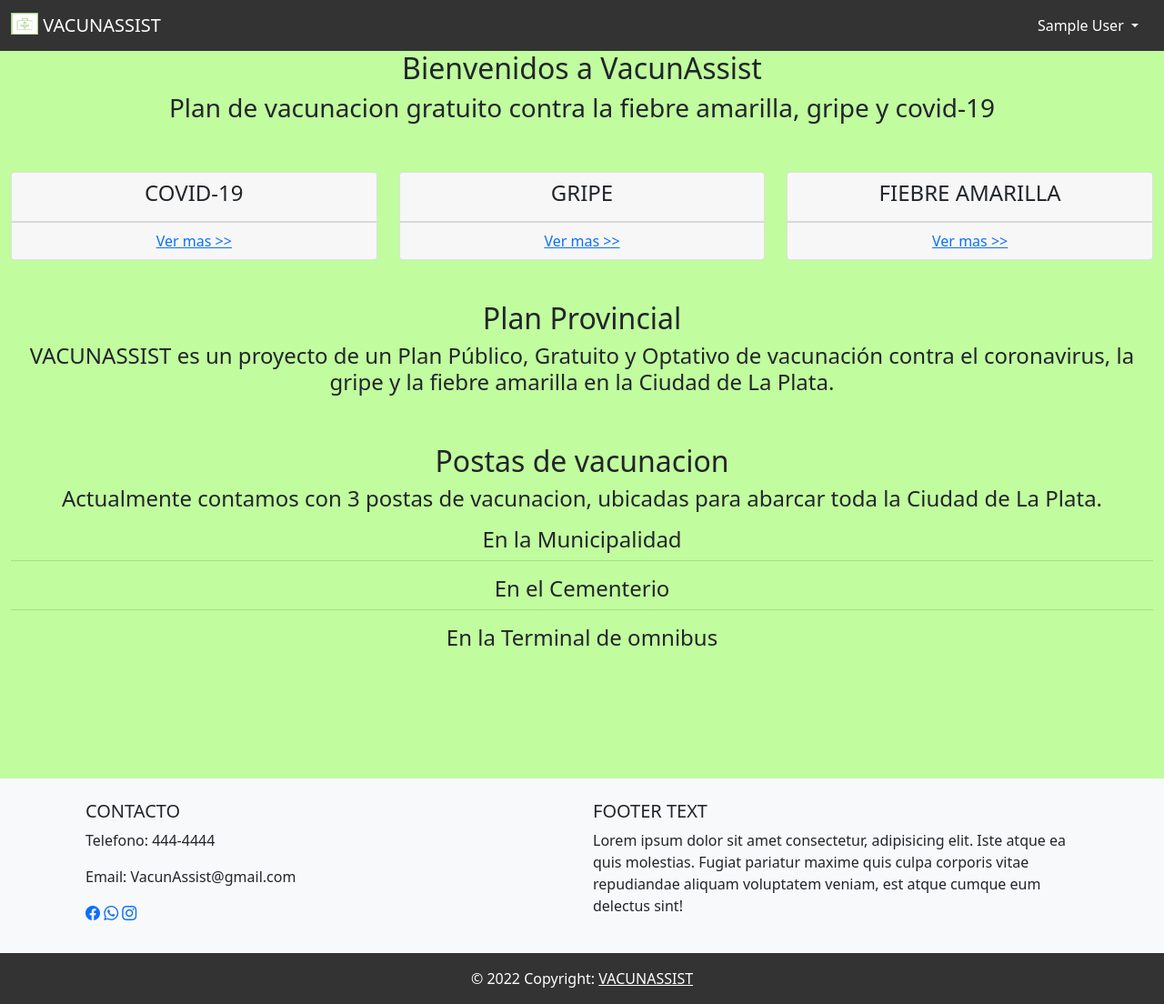
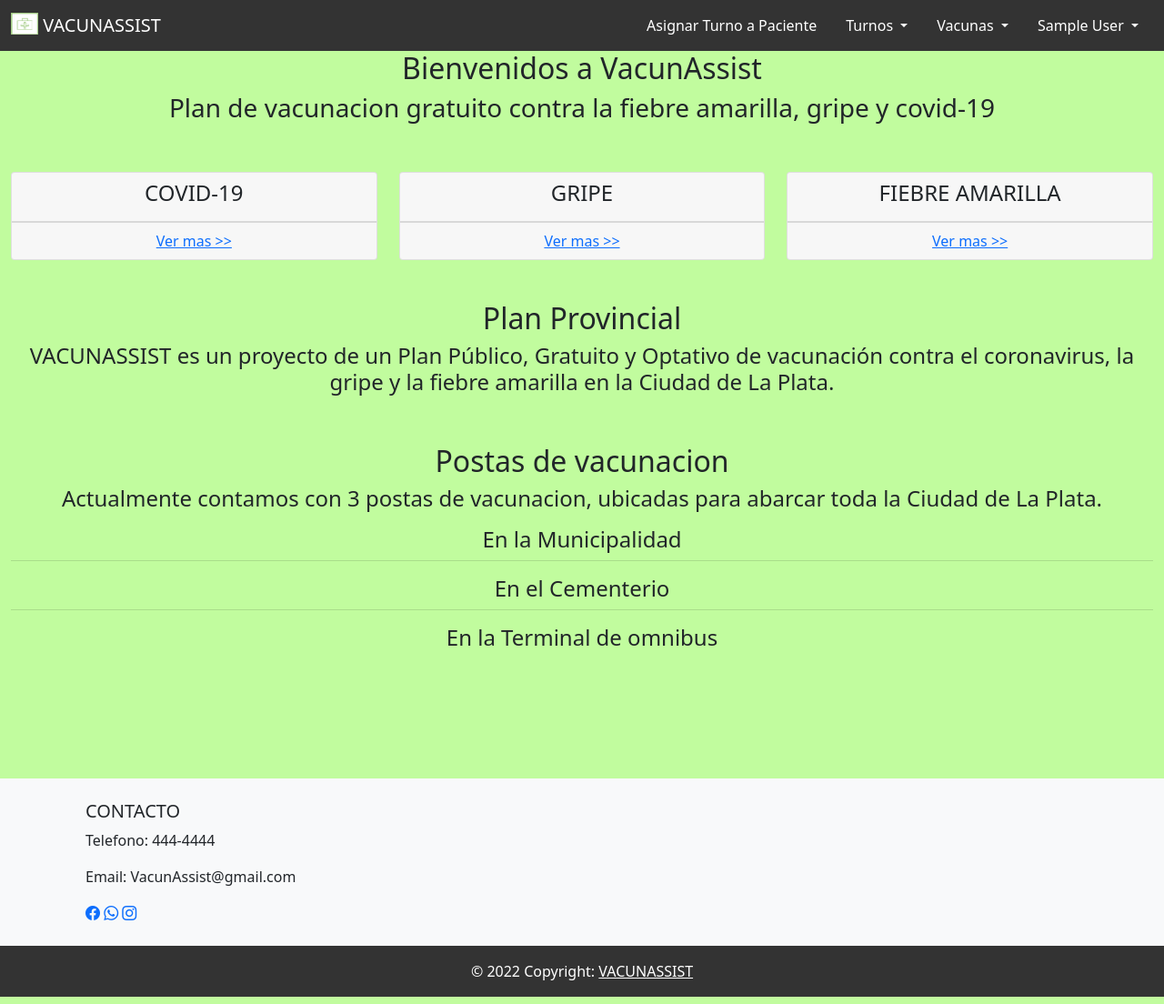
Before and after one commit to mtrotta98/VACUNASSIST, a Django app: page / in a window 1280 px wide. Shown: the whole page at 91% size. Run offline with Django 4.2, Linux system fonts and the light colour scheme; the visitor is signed in with stand-in values (Sample User, id 1); data comes from the database, SQL or seed files in the repository.

Commit message:
Actualizacion 26/05/2022

```diff
--- a/Ingenieria2/base/models.py
+++ b/Ingenieria2/base/models.py
@@ -10,7 +10,7 @@ class Vacuna(models.Model):
     VACUNAS = [
         ('GR', 'Gripe'),
         ('CV1', 'Covid Primera Dosis'),
-        ('CV2', 'Covid Primera Segunda'),
+        ('CV2', 'Covid Segunda Dosis'),
         ('FA', 'Fiebre Amarilla'),
         ('NA', 'No Aplica'),
     ]
--- a/Ingenieria2/base/templates/base/home.html
+++ b/Ingenieria2/base/templates/base/home.html
@@ -5,6 +5,14 @@
 {% endblock %}
 
 {% block content %}
+    {% if messages %}
+        <div class="alert alert-warning alert-dismissible fade show" role="alert">
+                {% for message in messages %}
+                    <strong>{{message}}</strong>
+                {% endfor %}
+            <button type="button" class="btn-close" data-bs-dismiss="alert" aria-label="Close"></button>
+        </div>
+    {% endif %}
     <div class="row">
         <p class="h2 text-center">Bienvenidos a VacunAssist</p>
     </div>
--- a/Ingenieria2/base/urls.py
+++ b/Ingenieria2/base/urls.py
@@ -19,4 +19,5 @@ urlpatterns = [
     path('cambiar_contraseña/<str:pk>/', views.cambioContraseña, name="cambiar_contraseña"),
     path('eliminar_vacunador/', views.eliminarVacunador, name="eliminar_vacunador"),
     path('descartar_vacunador/<str:pk>', views.descartarVacunador, name="descartar_vacunador"),
+    path('ver_mis_vacunas/', views.verMisVacunas, name='ver_mis_vacunas'),
 ]
--- a/Ingenieria2/base/views.py
+++ b/Ingenieria2/base/views.py
@@ -9,7 +9,7 @@ from django.contrib import messages
 from django.contrib.auth import authenticate, login, logout
 from django.contrib.auth.models import User, Group
 from django.db.models import Q
-from .models import Paciente, Vacunador
+from .models import Paciente, Turno, Vacunador
 from django.contrib.auth import update_session_auth_hash
 from django.contrib.auth.decorators import login_required
 
@@ -193,7 +193,7 @@ def modificarPaciente(request, pk):
             paci.save()
             return redirect('home')
         else:
-            context = {'formUsuario': formularioUsuario, 'formPaciente': formularioPaciente, 'perfil': perfil}
+            context = {'formUsuario': formularioUsuario, 'formPaciente': formularioPaciente, 'perfil': perfil, 'posta':paciente.posta, 'posta_por_defecto' : paciente.posta.printNombre()}
             return render(request, 'base/registro_paciente.html', context)
     formularioUsuario = FormularioModificarUsuario(instance=user)
     formularioPaciente = FormularioModificarPaciente(instance=paciente)
@@ -228,7 +228,7 @@ def modificarVacunador(request, pk):
             paci.save()
             return redirect('home')
         else:
-            context = {'formUsuario': formularioUsuario, 'formVacunador': formularioVacunador, 'perfil': perfil}
+            context = {'formUsuario': formularioUsuario, 'formPaciente': formularioPaciente, 'perfil': perfil, 'posta': vacunador.posta, 'posta_por_defecto': vacunador.posta.printNombre()}
             return render(request, 'base/registro_paciente.html', context)
     formularioUsuario = FormularioModificarUsuario(instance=user)
     formularioVacunador = FormularioModificarVacunador(instance=vacunador)
@@ -317,8 +317,13 @@ def eliminarVacunador(request):
     else:
         perfil = 'vacunador'
     lista = User.objects.filter(groups__name='vacunador')
-    context = {"lista" : lista, 'perfil': perfil}
-    return render(request, 'base/eliminar_vacunador.html', context)
+    if(lista.exists()):
+        context = {"lista" : lista, 'perfil': perfil}
+        return render(request, 'base/eliminar_vacunador.html', context)
+    else:
+        messages.error(request, 'No hay vacunadores cargados.')
+        context = {'perfil': perfil}
+        return redirect('home')
 
 @login_required(login_url="login_general")
 def descartarVacunador(request, pk):
@@ -334,3 +339,16 @@ def descartarVacunador(request, pk):
         perfil = 'vacunador'
     context = {"lista" : lista, 'perfil': perfil}
     return render(request, 'base/eliminar_vacunador.html', context)
+
+@login_required(login_url="login_paciente")
+def verMisVacunas(request):
+    usuario = User.objects.get(id=request.user.id)
+    if(usuario.groups.filter(name='paciente')):
+        perfil = 'paciente'
+    elif(usuario.groups.filter(name='administrador')):
+        perfil = 'administrador'
+    else:
+        perfil = 'vacunador'
+    vacunas = Turno.objects.filter(user=usuario)
+    context = {'perfil': perfil, 'vacunas': vacunas}
+    return render(request, 'base/ver_mis_vacunas.html', context)
--- a/Ingenieria2/templates/footer.html
+++ b/Ingenieria2/templates/footer.html
@@ -19,16 +19,7 @@
       <!--Grid column-->
 
       <!--Grid column-->
-      <div class="col-lg-6 col-md-12 mb-4 mb-md-0">
-        <h5 class="text-uppercase">Footer text</h5>
 
-        <p>
-          Lorem ipsum dolor sit amet consectetur, adipisicing elit. Iste atque
-          ea quis molestias. Fugiat pariatur maxime quis culpa corporis vitae
-          repudiandae aliquam voluptatem veniam, est atque cumque eum delectus
-          sint!
-        </p>
-      </div>
       <!--Grid column-->
     </div>
     <!--Grid row-->
--- a/Ingenieria2/templates/navbar.html
+++ b/Ingenieria2/templates/navbar.html
@@ -5,37 +5,118 @@
         <img src="{% static 'img/logo2.png' %}" alt="" width="30" height="24" class="d-inline-block align-text-top">
         VACUNASSIST
       </a>
+      {% if request.user.is_authenticated %}
+        {% if perfil == 'paciente' %}
           <ul class="nav justify-content-end">
-        {% if request.user.is_authenticated %}
+            <li class="nav-item">
+              <a class="nav-link text-white" href="{% url 'ver_mis_vacunas' %}">Ver Vacunas</a>
+            </li>
+            <li class="nav-item">
+              <a class="nav-link text-white" href="#">Cargar Historial</a>
+            </li>
+            <li class="nav-item dropdown">
+              <a class="nav-link dropdown-toggle text-white" href="#" id="navbarDarkDropdownMenuLink" role="button" data-bs-toggle="dropdown" aria-expanded="false">
+                Turnos
+              </a>
+              <ul class="dropdown-menu dropdown-menu-dark" aria-labelledby="navbarDarkDropdownMenuLink">
+                <li><a class="dropdown-item" href="#">Ver Turnos</a></li>
+                <li><a class="dropdown-item" href="#">Solicitar Turnos Fiebre Amarilla</a></li>
+              </ul>
+            </li>
             <li class="nav-item dropdown">
               <a class="nav-link dropdown-toggle text-white" href="#" id="navbarDarkDropdownMenuLink" role="button" data-bs-toggle="dropdown" aria-expanded="false">
                 {{request.user.first_name}} {{request.user.last_name}}
               </a>
               <ul class="dropdown-menu dropdown-menu-dark" aria-labelledby="navbarDarkDropdownMenuLink">
-
+                <li><a class="dropdown-item" href="{% url 'ver_paciente'  %}">Perfil</a></li>
+                <li><a class="dropdown-item" href="{% url 'cambiar_contraseña' request.user.id %}">Cambiar contraseña</a></li>
                 <li><button type="button" class="dropdown-item" data-bs-toggle="modal" data-bs-target="#modalCerrarSesion">
                   Cerrar Sesion
                 </button></li>
-
-              {% if perfil == 'paciente' %}
-              <li><a class="dropdown-item" href="{% url 'ver_paciente'  %}">Perfil</a></li>
-              <li><a class="dropdown-item" href="{% url 'cambiar_contraseña' request.user.id %}">Cambiar contraseña</a></li>
-              {% endif %}
-              {% if perfil == 'vacunador' %}
+              </ul>
+            </li>
+          </ul>
+        {% elif perfil == 'vacunador' %}
+          <ul class="nav justify-content-end">
+            <li class="nav-item">
+              <a class="nav-link text-white" href="#">Asignar Turno a Paciente</a>
+            </li>
+            <li class="nav-item dropdown">
+              <a class="nav-link dropdown-toggle text-white" href="#" id="navbarDarkDropdownMenuLink" role="button" data-bs-toggle="dropdown" aria-expanded="false">
+                Turnos
+              </a>
+              <ul class="dropdown-menu dropdown-menu-dark" aria-labelledby="navbarDarkDropdownMenuLink">
+                <li><a class="dropdown-item" href="#">Turnos del Dia</a></li>
+                <li><a class="dropdown-item" href="#">Turnos Cancelados del Dia</a></li>
+              </ul>
+            </li>
+            <li class="nav-item dropdown">
+              <a class="nav-link dropdown-toggle text-white" href="#" id="navbarDarkDropdownMenuLink" role="button" data-bs-toggle="dropdown" aria-expanded="false">
+                Vacunas
+              </a>
+              <ul class="dropdown-menu dropdown-menu-dark" aria-labelledby="navbarDarkDropdownMenuLink">
+                <li><a class="dropdown-item" href="#">Vacunas Administradas del Dia</a></li>
+                <li><a class="dropdown-item" href="#">Vacunas por Fecha</a></li>
+                <li><a class="dropdown-item" href="#">Vacunas por Apellido</a></li>
+              </ul>
+            </li>
+            <li class="nav-item dropdown">
+              <a class="nav-link dropdown-toggle text-white" href="#" id="navbarDarkDropdownMenuLink" role="button" data-bs-toggle="dropdown" aria-expanded="false">
+                {{request.user.first_name}} {{request.user.last_name}}
+              </a>
+              <ul class="dropdown-menu dropdown-menu-dark" aria-labelledby="navbarDarkDropdownMenuLink">
                 <li><a class="dropdown-item" href="{% url 'ver_vacunador'  %}">Perfil</a></li>
                 <li><a class="dropdown-item" href="{% url 'cambiar_contraseña' request.user.id %}">Cambiar contraseña</a></li>
                 <li><a class="dropdown-item" href="{% url 'crear_paciente'  %}">Registrar Paciente</a></li>
-
-              {% endif %}
-              {% if perfil == 'administrador' %}
+                <li><button type="button" class="dropdown-item" data-bs-toggle="modal" data-bs-target="#modalCerrarSesion">
+                  Cerrar Sesion
+                </button></li>
+              </ul>
+            </li>
+          </ul>
+        {% else %}
+          <ul class="nav justify-content-end">
+            <li class="nav-item">
+              <a class="nav-link text-white" href="#">Turnos Fiebre Amarilla</a>
+            </li>
+            <li class="nav-item">
+              <a class="nav-link text-white" href="#">Reporte Grafico</a>
+            </li>
+            <li class="nav-item dropdown">
+              <a class="nav-link dropdown-toggle text-white" href="#" id="navbarDarkDropdownMenuLink" role="button" data-bs-toggle="dropdown" aria-expanded="false">
+                Turnos
+              </a>
+              <ul class="dropdown-menu dropdown-menu-dark" aria-labelledby="navbarDarkDropdownMenuLink">
+                <li><a class="dropdown-item" href="#">Turnos del Dia</a></li>
+                <li><a class="dropdown-item" href="#">Turnos Cancelados del Dia</a></li>
+              </ul>
+            </li>
+            <li class="nav-item dropdown">
+              <a class="nav-link dropdown-toggle text-white" href="#" id="navbarDarkDropdownMenuLink" role="button" data-bs-toggle="dropdown" aria-expanded="false">
+                Vacunas
+              </a>
+              <ul class="dropdown-menu dropdown-menu-dark" aria-labelledby="navbarDarkDropdownMenuLink">
+                <li><a class="dropdown-item" href="#">Vacunas Administradas del Dia</a></li>
+                <li><a class="dropdown-item" href="#">Vacunas por Fecha</a></li>
+                <li><a class="dropdown-item" href="#">Vacunas por Apellido</a></li>
+              </ul>
+            </li>
+            <li class="nav-item dropdown">
+              <a class="nav-link dropdown-toggle text-white" href="#" id="navbarDarkDropdownMenuLink" role="button" data-bs-toggle="dropdown" aria-expanded="false">
+                {{request.user.first_name}} {{request.user.last_name}}
+              </a>
+              <ul class="dropdown-menu dropdown-menu-dark" aria-labelledby="navbarDarkDropdownMenuLink">
                 <li><a class="dropdown-item" href="{% url 'crear_vacunador'  %}">Registrar Vacunador</a></li>
                 <li><a class="dropdown-item" href="{% url 'eliminar_vacunador' %}">Eliminar Vacunador</a></li>
-              {% endif %}
-
-
+                <li><button type="button" class="dropdown-item" data-bs-toggle="modal" data-bs-target="#modalCerrarSesion">
+                  Cerrar Sesion
+                </button></li>
               </ul>
             </li>
+          </ul>
+        {% endif %}
       {% else %}
+        <ul class="nav justify-content-end">
           <li class="nav-item dropdown">
             <a class="nav-link dropdown-toggle text-white" href="#" id="navbarDarkDropdownMenuLink" role="button" data-bs-toggle="dropdown" aria-expanded="false">Iniciar Sesion</a>
             <ul class="dropdown-menu dropdown-menu-dark" aria-labelledby="navbarDarkDropdownMenuLink">
@@ -46,8 +127,8 @@
           <li class="nav-item">
             <a class="nav-link link-light" href="{% url 'registro' %}">Registrarse</a>
           </li>
+        </ul>
       {% endif %}
-      </ul>
     </div>
 </nav>
 
```
Also changed, not shown: Ingenieria2/base/forms.py (+7 -3 lines), Ingenieria2/base/templates/base/ver_mis_vacunas.html (added, +11 -0 lines). Lines whose indentation alone changed are shown as unchanged.
